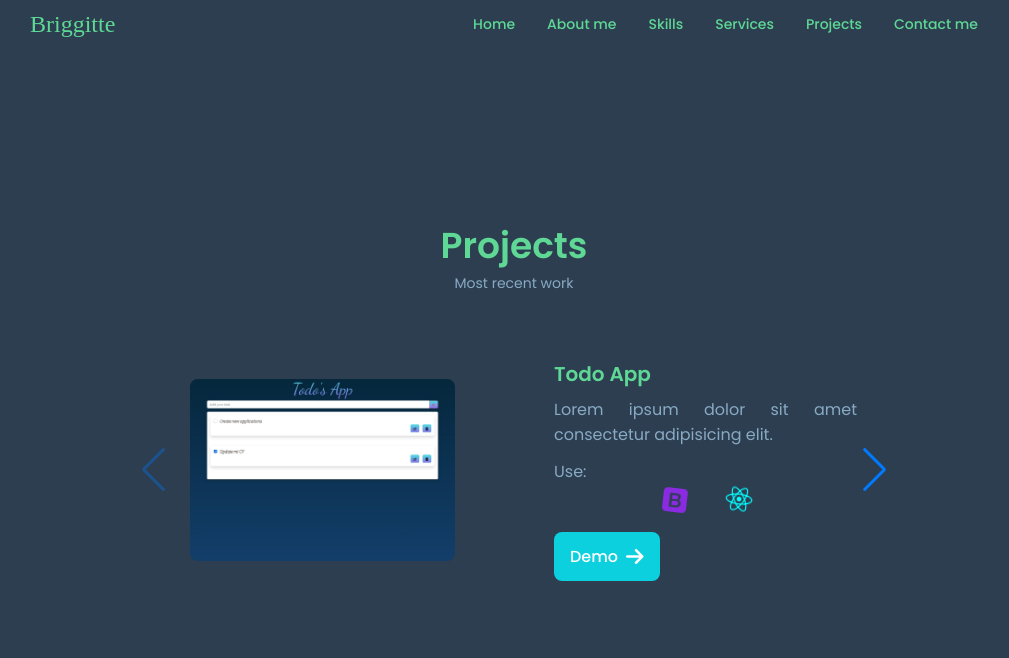
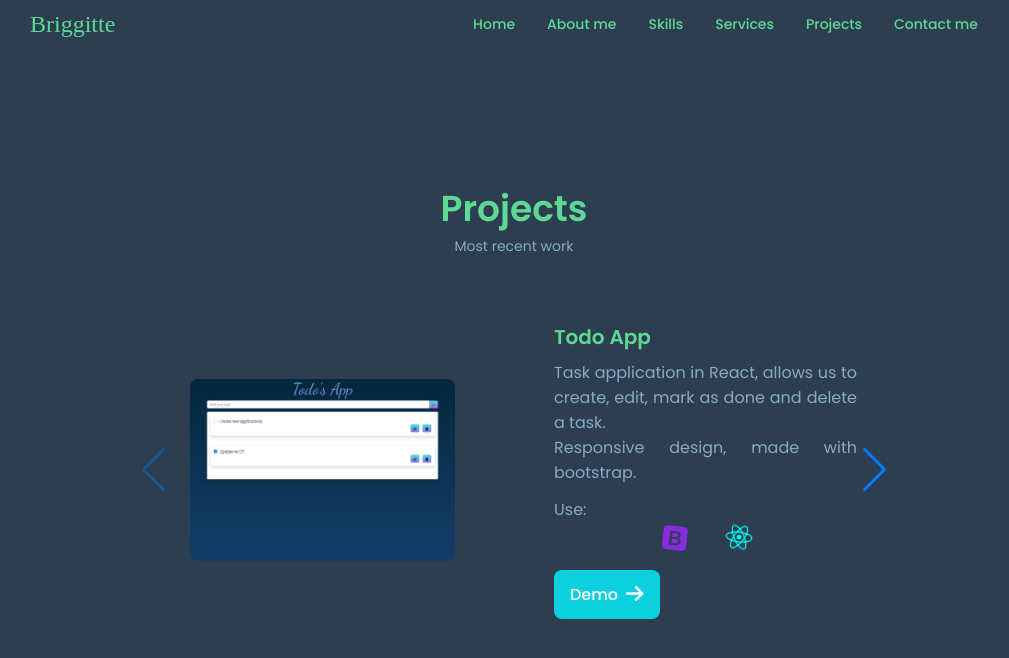
Before and after one commit to briggittem12/Briggitte-Portfolio, a React (Vite) app: page /#/portfolio in a window 1280 px wide. Shown: the top 658 px of the page, without its empty margins (126-1135 px from the left). Built offline with nearby package versions, Linux system fonts and the light colour scheme; a web font is replaced by a local one.

Commit message:
portfolio and contact

```diff
--- a/src/App.css
+++ b/src/App.css
@@ -155,7 +155,7 @@ input {
   bottom: 0;
   left: 0;
   z-index: var(--z-fixed);
-  background-color: transparent;
+
 }
 /*==================== HOME ====================*/
 .home__container {
--- a/src/assets/styles/project.css
+++ b/src/assets/styles/project.css
@@ -95,7 +95,7 @@
   }
   .contact__information {
     display: flex;
-    margin-bottom: var(--mb-2);
+    /*margin-bottom: var(--mb-2);*/
   }
   .contact__icon {
     font-size: 2rem;
--- a/src/components/Contact.jsx
+++ b/src/components/Contact.jsx
@@ -34,13 +34,13 @@ const Contact = () => {
       <span className="section__subtitle">Get in Touch</span>
     <div className="contact__container container grid">
       <div className='contact__group'>
-         <div className="contact__information">
+         {/* <div className="contact__information">
         <i className="fa-solid fa-phone contact__icon"></i>
           <div>
             <h3 className="contact title">Call Me</h3>
             <span className="contact__subtitle">593-93-946-1112</span>
           </div>
-        </div>
+        </div>  */}
 
         <div className="contact__information">
         <i className="fa-solid fa-envelope contact__icon"></i>
--- a/src/components/Portfolio.jsx
+++ b/src/components/Portfolio.jsx
@@ -24,7 +24,8 @@ const Portfolio = () => {
             <div className="portfolio__data">
               <h3 className="portfolio__title">Todo App</h3>
               <p className="portfolio__description">
-                Lorem ipsum dolor sit amet consectetur adipisicing elit.
+              Task application in React, allows us to create, edit, mark as done and delete a task. <br />
+              Responsive design, made with bootstrap.
               </p>
               <span>Use:</span>
               <ul className='portfolio__list'>
@@ -45,7 +46,8 @@ const Portfolio = () => {
             <div className="portfolio__data">
               <h3 className="portfolio__title">Poke App</h3>
               <p className="portfolio__description">
-                Lorem ipsum dolor sit amet consectetur adipisicing elit.
+                Pokemon App made with React, through a global state of Redux, allows you to enter your username, search through filters and pagination. <br />
+                Responsive design made with CSS3.
               </p>
               <span>Use:</span>
               <ul className='portfolio__list'>
@@ -66,7 +68,7 @@ const Portfolio = () => {
             <div className="portfolio__data">
               <h3 className="portfolio__title">Weather App</h3>
               <p className="portfolio__description">
-                Lorem ipsum dolor sit amet consectetur adipisicing elit.
+                Weather application, allows you to view the temperature of your location in degrees Celsius and Fahrenheit.
               </p>
               <span>Use:</span>
               <ul className='portfolio__list'>
@@ -87,7 +89,7 @@ const Portfolio = () => {
             <div className="portfolio__data">
               <h3 className="portfolio__title">Rick and Morty App</h3>
               <p className="portfolio__description">
-                Lorem ipsum dolor sit amet consectetur adipisicing elit.
+                Rick and Morty application, allows you to search for your favorite character using a search filter to see their characteristics.
               </p>
               <span>Use:</span>
               <ul className='portfolio__list'>
--- a/src/components/info/Information.jsx
+++ b/src/components/info/Information.jsx
@@ -26,6 +26,20 @@ const Information = () => {
           closeModal={() => setShowModal(false)}
           />
         </div>
+        <div className="services__content">
+          <div>
+            <i className="fa-solid fa-code services__icon"></i>
+            <h3 className="services__title">Backend Developer</h3>
+          </div>
+          <span onClick={() => setShowModal(true)} className="button button--flex button--small button--link services__button">
+            View More
+            <i className="fa-solid fa-arrow-right button__icon"></i>
+          </span>
+          <Modal
+          showModal={showModal}
+          closeModal={() => setShowModal(false)}
+          />
+        </div>
       </div>
     </section>
   )
```
